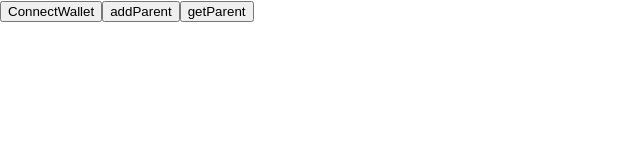
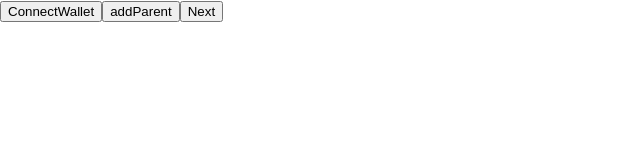
Before and after one commit to brkdaglar/crypto-invest-ui, a React (Create React App) app: page /#/main in a window 1280 px wide. Shown: the top 160 px of the page, without its empty margins (0-640 px from the left). Built offline with nearby package versions, Linux system fonts and the light colour scheme.

Commit message:
router created

```diff
--- a/package.json
+++ b/package.json
@@ -9,6 +9,7 @@
     "ethers": "^5.6.9",
     "react": "^18.2.0",
     "react-dom": "^18.2.0",
+    "react-router-dom": "^6.3.0",
     "react-scripts": "5.0.1",
     "web-vitals": "^2.1.4"
   },
--- a/src/App.js
+++ b/src/App.js
@@ -1,18 +1,24 @@
-import logo from "./logo.svg";
-import "./App.css";
 import ChildList from "./pages/ChildList.js";
 import {
-  connectWallet,
-  addParent,
-  getParent,
-} from "./shared/contractDeploy.js";
+  HashRouter as Router,
+  Route,
+  Navigate,
+  Routes,
+} from "react-router-dom";
+import MainPage from "./pages/MainPage";
 
 function App() {
   return (
     <div>
-      <button onClick={connectWallet}>ConnectWallet</button>
-      <button onClick={addParent}> addParent </button>
-      <button onClick={getParent}> getParent </button>
+      <div>
+        <Router>
+          <Routes>
+            <Route exact path="/main" element={<MainPage />} />
+            <Route path="/" element={<Navigate replace to="/main" />} />
+            <Route path="/kids" element={<ChildList />} />
+          </Routes>
+        </Router>
+      </div>
     </div>
   );
 }
--- a/src/pages/ChildList.js
+++ b/src/pages/ChildList.js
@@ -1,7 +1,12 @@
 import React from "react";
+import { getParent } from "../shared/contractDeploy.js";
 
 const ChildList = () => {
-  return <div>aaaa</div>;
+  return (
+    <div>
+      <button onClick={getParent}> getParent </button>
+    </div>
+  );
 };
 
 export default ChildList;
--- /dev/null
+++ b/src/pages/MainPage.js
@@ -0,0 +1,25 @@
+import React from "react";
+import {
+  connectWallet,
+  addParent,
+  getParent,
+} from "../shared/contractDeploy.js";
+import { useNavigate } from "react-router-dom";
+
+const MainPage = () => {
+  let navigate = useNavigate();
+
+  async function handleSubmit(event) {
+    event.preventDefault();
+    navigate("../kids", { replace: true });
+  }
+  return (
+    <div>
+      <button onClick={connectWallet}>ConnectWallet</button>
+      <button onClick={addParent}> addParent </button>
+      <button onClick={handleSubmit}> Next</button>
+    </div>
+  );
+};
+
+export default MainPage;
```
Also changed, not shown: 1 other file (tests, documents, lock files or other folders).
